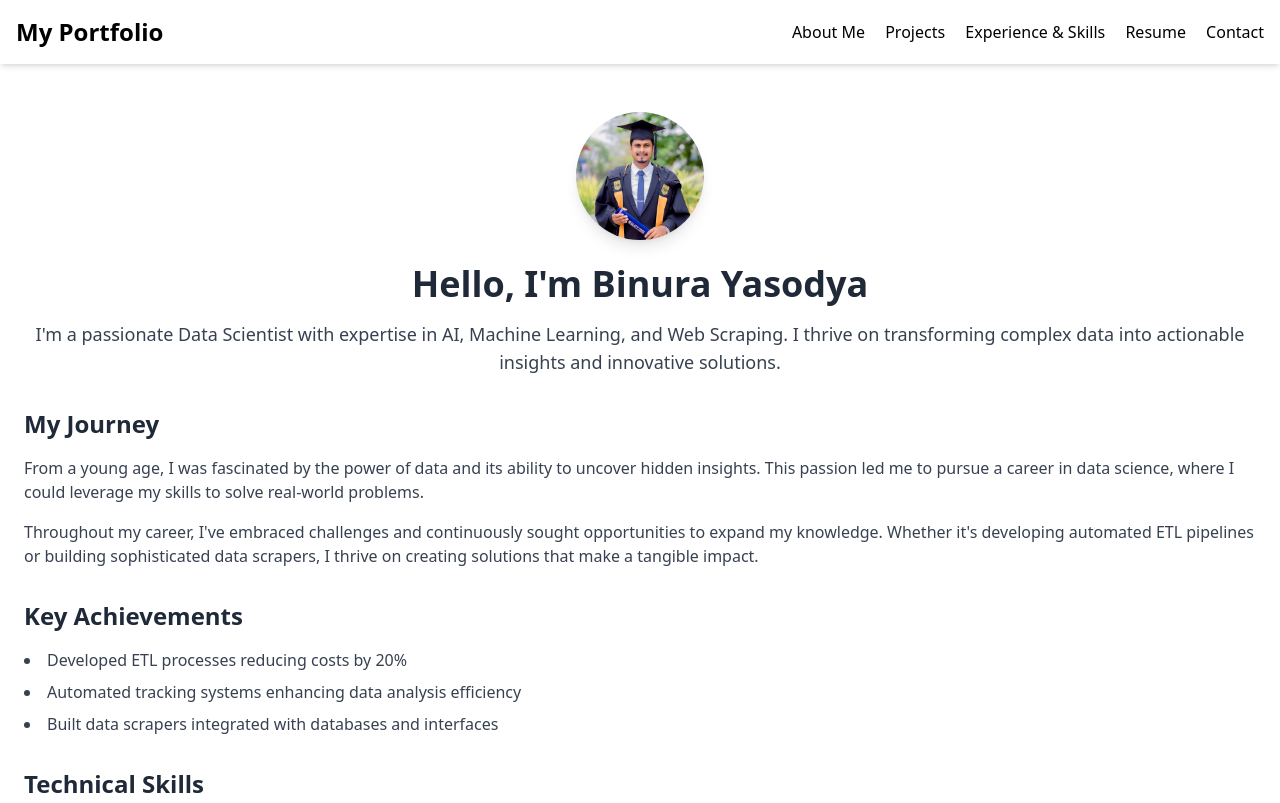
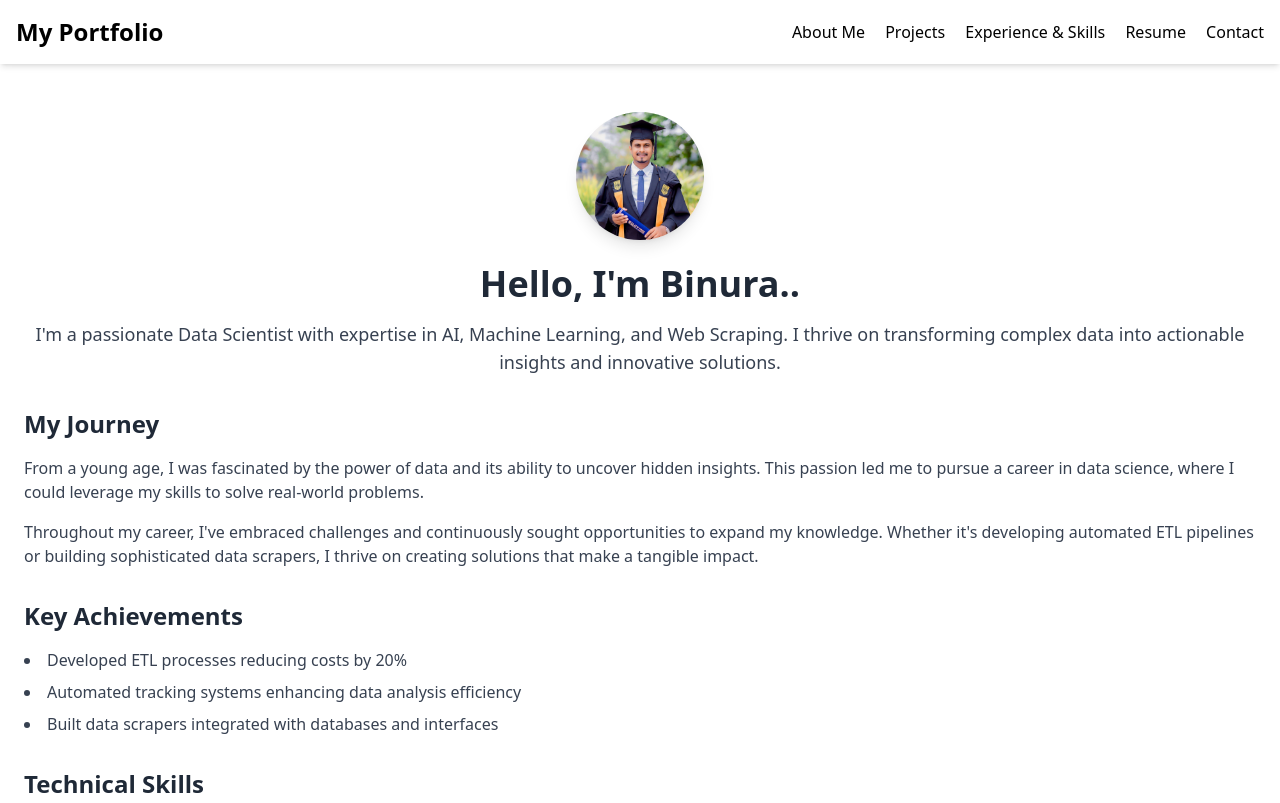
Before and after one commit to BinuraYasodya/portfolio_binura, a plain HTML site: page about.html in a window 1280 px wide. Shown: the top 803 px of the page. Drawn offline with nearby package versions, Linux system fonts and the light colour scheme.

Commit message:
Update about.html
Change hello

```diff
--- a/about.html
+++ b/about.html
@@ -56,7 +56,7 @@
 
                 <!-- Introduction -->
                 <div class="text-center mb-8">
-                    <h1 class="text-4xl font-bold mb-4 text-gray-800 dark:text-white">Hello, I'm Binura Yasodya</h1>
+                    <h1 class="text-4xl font-bold mb-4 text-gray-800 dark:text-white">Hello, I'm Binura..</h1>
                     <p class="text-lg text-gray-700 dark:text-gray-300">
                         I'm a passionate Data Scientist with expertise in AI, Machine Learning, and Web Scraping.
                         I thrive on transforming complex data into actionable insights and innovative solutions.
```
